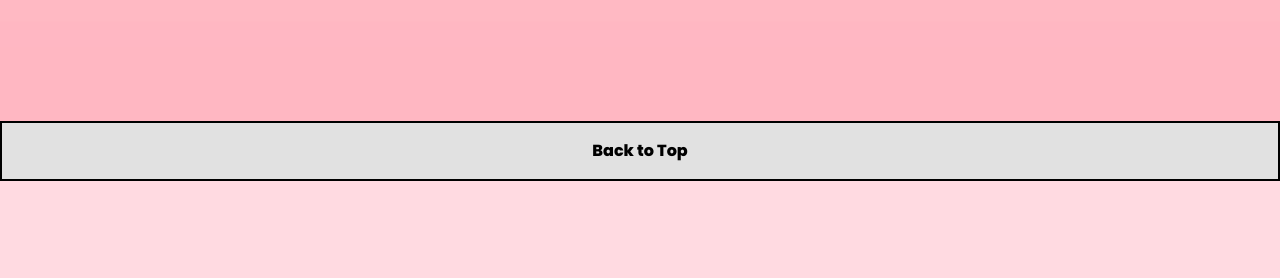
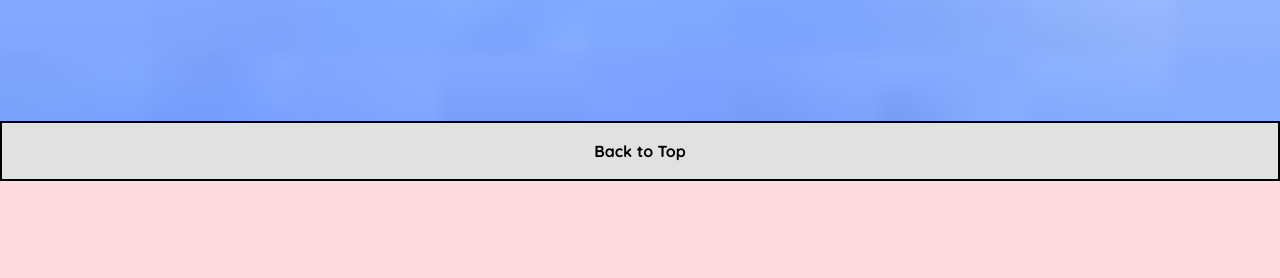
Before and after one commit to Vedant-Wedekar/f19, a plain HTML site: page dd4e36.html in a window 1280 px wide. Shown: the part 4536-4814 px from the top of the page. Drawn offline with nearby package versions, Linux system fonts and the light colour scheme; a web font is replaced by a local one.

Commit message:
bg & font add

```diff
--- a/dd4e36.css
+++ b/dd4e36.css
@@ -9,12 +9,15 @@ body{
     background-color: #ffffff;
 }
 .nbg{
-    background-image: url("wp44649521.jpg");
+    background-image: url("bluebg.jpg");
     background-size: cover;
 }
 ::selection {
     color: rgb(0, 0, 0);
     background: rgb(255, 255, 255);
+  }
+  .up{
+    font-family: "Quicksand", sans-serif;
   }
   /* ::selection {
     background: linear-gradient(to right, #5fff87, #887bfe); /* Gradient background */
```
Also changed, not shown: bluebg.jpg (added).
